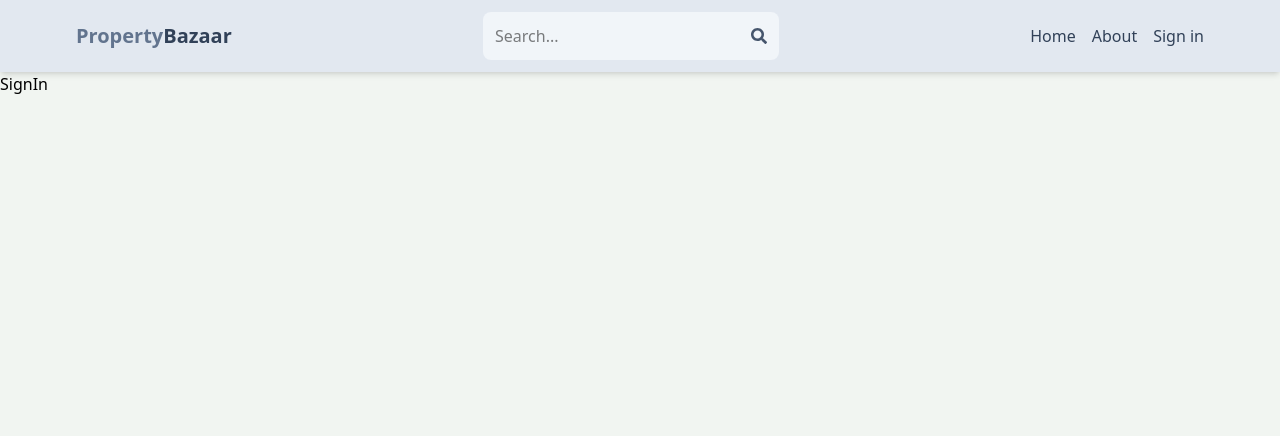
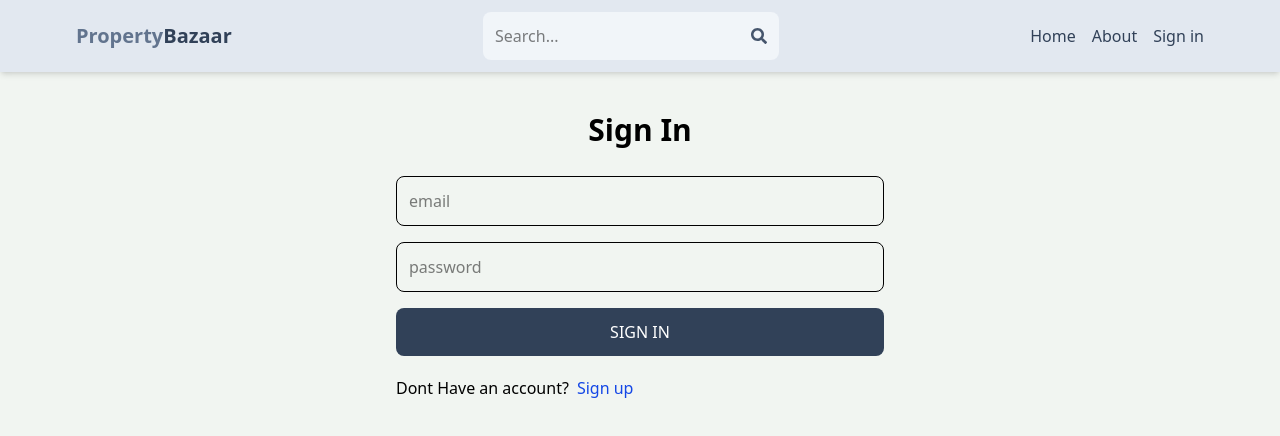
Before and after one commit to Utsav-Ku/PropertyBazzar, a React (Vite) app in the folder client/: page /sign-in in a window 1280 px wide. Shown: the top 436 px of the page. Built offline with nearby package versions, Linux system fonts and the light colour scheme.

Commit message:
complete sign in page functionality

```diff
--- a/client/src/pages/SignIn.jsx
+++ b/client/src/pages/SignIn.jsx
@@ -1,9 +1,71 @@
-import React from 'react'
+import { useState } from 'react'
+import { Link,useNavigate } from 'react-router-dom'
 
 export default function SignIn() {
+  const [formData,setFormData] = useState({});
+  const [error,setError] = useState(null);
+  const [loading,setLoading] = useState(false);
+  const navigate = useNavigate();
+  const handleChange = (e) => {
+    setFormData({
+      ...formData,
+      [e.target.id]: e.target.value,
+    });
+  };
+  const handleSubmit = async(e) => {
+    e.preventDefault();
+    try{
+      setLoading(true);
+      const res = await fetch('/api/auth/signin',
+        {
+          method: 'POST',
+          headers: {
+            'Content-Type': 'application/json',
+          },
+          body: JSON.stringify(formData),
+        }
+      );
+      const data = await res.json();
+      if(data.success === false){
+        setLoading(false);
+        setError(data.message);
+        return;
+      }
+      setLoading(false);
+      setError(null);
+      navigate('/');
+    } catch(error){
+      setLoading(false);
+      setError(error.message);
+    }
+  };
   return (
-    <div>
-      SignIn
+    <div className='p-3 max-w-lg mx-auto'>
+      <h1 className='text-3xl text-center font-semibold my-7'>Sign In</h1>
+      <form onSubmit={handleSubmit} className='flex flex-col gap-4'>
+        <input
+          type='text'
+          placeholder='email'
+          className='border p-3 rounded-lg'
+          id='email'
+          onChange={handleChange}>
+        </input>
+        <input
+          type='text'
+          placeholder='password'
+          className='border p-3 rounded-lg'
+          id='password'
+          onChange={handleChange}>
+        </input>
+        <button disabled={loading} className='bg-slate-700 text-white p-3 rounded-lg uppercase hover:opacity-95 disabled:opacity-80'>{loading  ? 'Loading...' : 'Sign in'}</button>
+      </form>
+      <div className='flex gap-2 mt-5'>
+        <p>Dont Have an account?</p>
+        <Link to={"/sign-up"}>
+          <span className='text-blue-700'>Sign up</span>
+        </Link>
+      </div>
+      {error && <p className='text-red-500 mt-5'>{error}</p>}
     </div>
   )
 }
```
